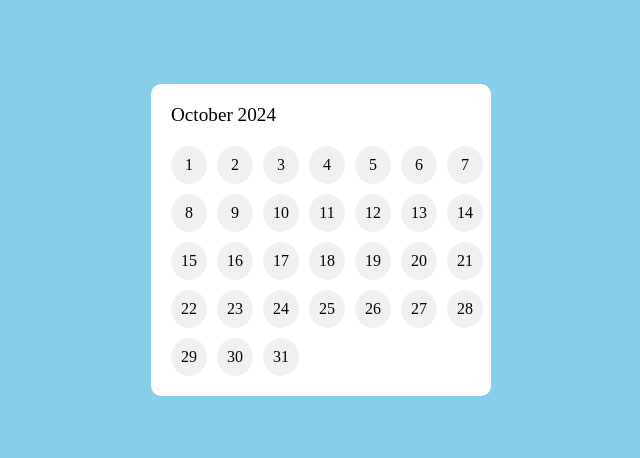
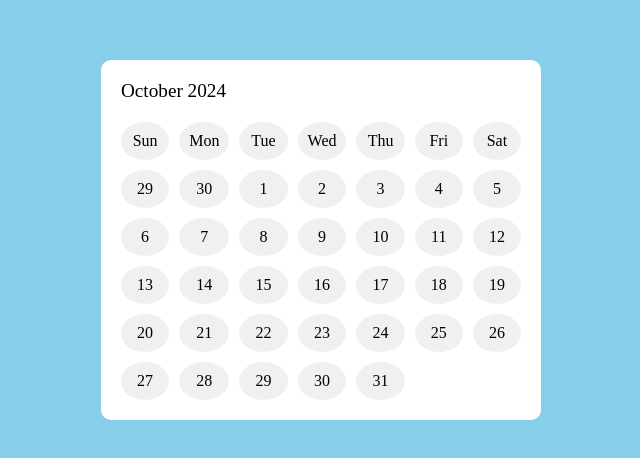
Before and after one commit to naklida172/FEMidtPr, a plain HTML site: page index.html in a window 1280 px wide. Shown: the part 160-618 px from the top of the page, without its empty margins (319-959 px from the left). Drawn offline with Linux system fonts and the light colour scheme.

Commit message:
added week days on top of the calendar, tweaked css

```diff
--- a/scripts.js
+++ b/scripts.js
@@ -34,6 +34,24 @@ monthYear.textContent = `${monthNames[month]} ${year}`;
 function getDaysInMonth(month, year) {
     return new Date(year, month + 1, 0).getDate();
 }
+function getDatesWeekDay(month, year) {
+    return new Date(year, month, 1).getDay();
+}
+
+
+for (let i = 0; i <= 6; i++) {
+    let dayDiv = document.createElement("div");
+    dayDiv.textContent = dayNames[i];
+    calendarBody.appendChild(dayDiv);
+}
+
+let firstDateDay = getDatesWeekDay(month, year);
+
+for (let i = 0; i < firstDateDay; i++) {
+        let dayDiv = document.createElement("div");
+        dayDiv.textContent = new Date(year, month, 1-firstDateDay+i).getDate();
+        calendarBody.appendChild(dayDiv);
+}
 
 let daysInMonth = getDaysInMonth(month, year);
 
--- a/styles.css
+++ b/styles.css
@@ -12,7 +12,7 @@ body {
     border-radius: 10px;
     padding: 20px;
     text-align: center;
-    width: 300px;
+    width: 400px;
 }
 
 .calendar-header {
```
